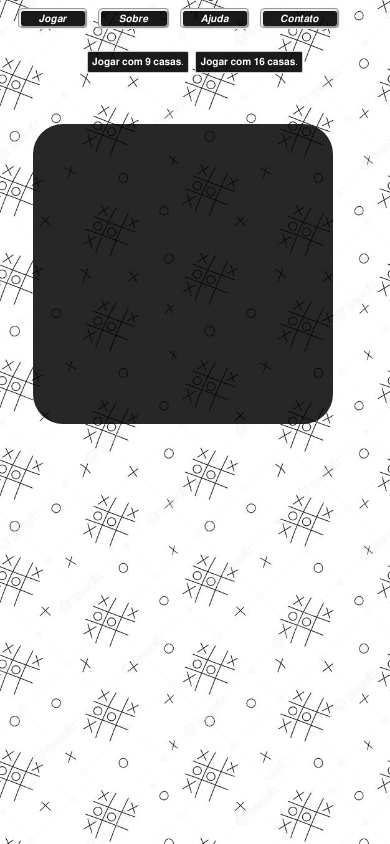
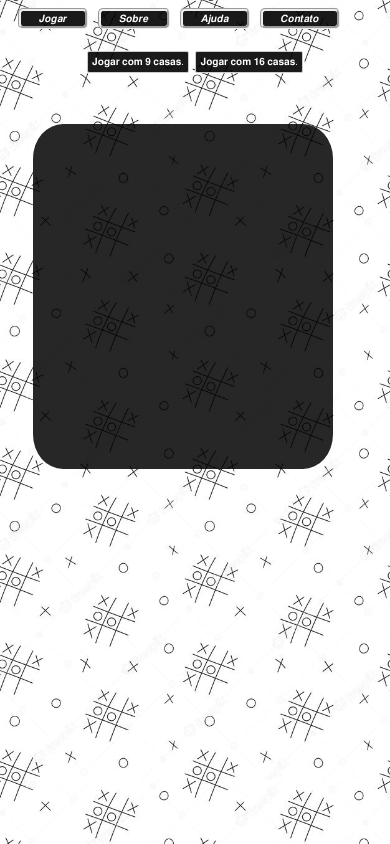
Before and after one commit to brunowilian/Jogo_Da_Velha_Svelte, a Svelte app: page / in a window 390 px wide. Built offline with nearby package versions, Linux system fonts and the light colour scheme.

Commit message:
Add files via upload

```diff
--- a/src/App.svelte
+++ b/src/App.svelte
@@ -136,8 +136,8 @@ li a {
 		}
 
 		main{
-			width: 300px;
-    height: 300px;
+		width: 300px;
+    height: 345px;
     margin-left: 25px
 		}
 		.ycasas{
--- a/src/componentes/Ajuda.svelte
+++ b/src/componentes/Ajuda.svelte
@@ -67,7 +67,6 @@ main {
 .conteudo p {
     text-align: justify;
     font-size: 18px;
-    padding-left: 28px;
     font-family: 'Roboto', sans-serif;
 }
 
--- a/src/componentes/Sobre.svelte
+++ b/src/componentes/Sobre.svelte
@@ -106,7 +106,7 @@ main {
 
     text-align: justify;
     font-size: 20px;
-    padding-left: 28px;
+    padding-left: 0px;
     font-family: 'Roboto', sans-serif;
 }
 
```
